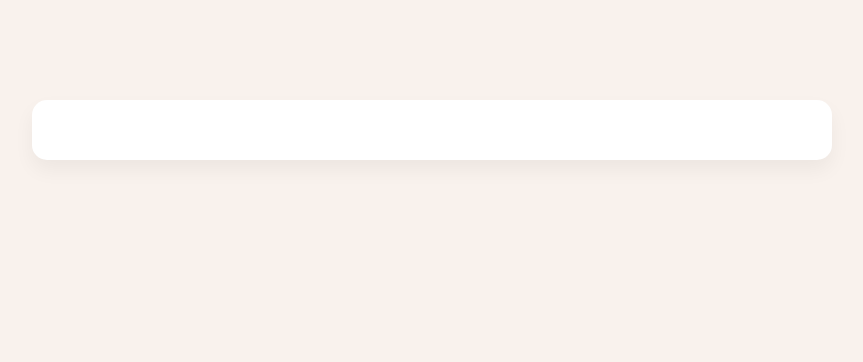
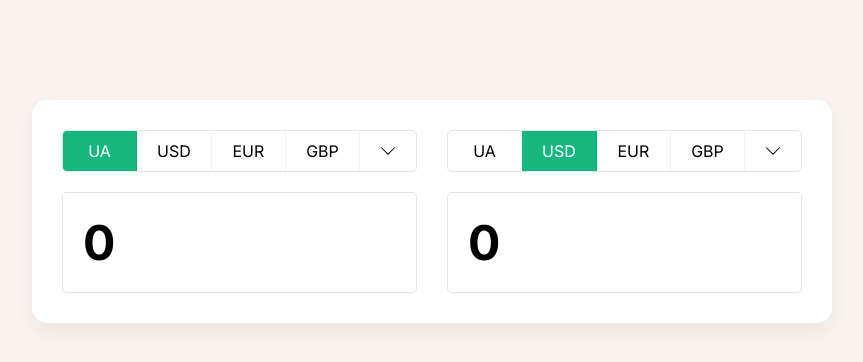
Before and after one commit to Saoa35/-urrency_-onverter, a React (Create React App) app: page / in a window 1280 px wide. Shown: the top 362 px of the page, without its empty margins (208-1071 px from the left). Built offline with nearby package versions, Linux system fonts and the light colour scheme.

Commit message:
imported Block to App comp.

```diff
--- a/src/App.js
+++ b/src/App.js
@@ -1,11 +1,12 @@
 import React from "react";
+import { Block } from "./Block";
 import './index.scss';
 
 function App() {
   return (
     <div className="App">
-      {/* <Block value={0} currency="RUB" />
-      <Block value={0} currency="USD" /> */}
+      <Block value={0} currency="UA" />
+      <Block value={0} currency="USD" />
     </div>
   );
 }
--- a/src/Block.jsx
+++ b/src/Block.jsx
@@ -1,6 +1,6 @@
 import React from 'react';
 
-const defaultCurrencies = ['RUB', 'USD', 'EUR', 'GBP'];
+const defaultCurrencies = ['UA', 'USD', 'EUR', 'GBP'];
 
 export const Block = ({ value, currency, onChangeValue, onChangeCurrency }) => (
   <div className="block">
```
